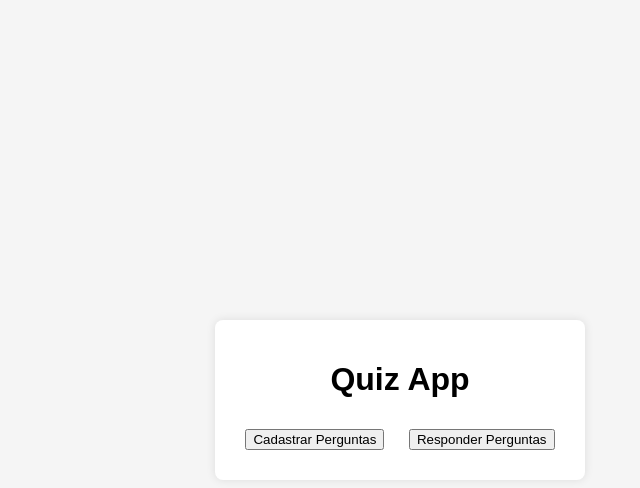
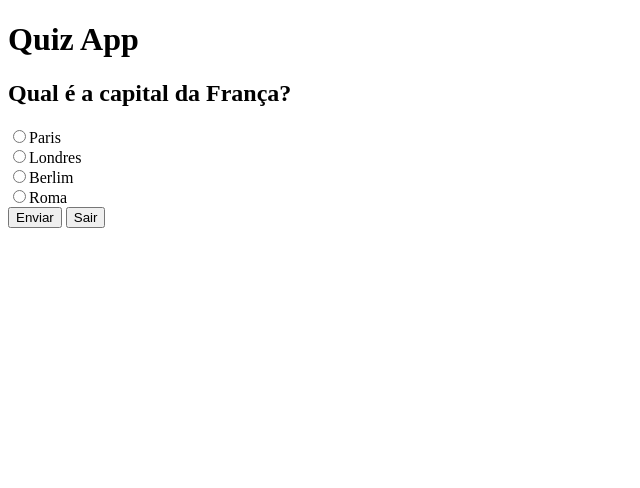
Before and after one commit to bessadavi33/QuizDoTerca, an Electron app: page QuizApp/index.html in a window 800 px wide. Both pictures are taken after a click on the button "Responder Perguntas". Shown: the whole page, without its empty margins (0-640 px from the left). Drawn offline with Linux system fonts and the light colour scheme.

Commit message:
Resolução de diversos bugs

```diff
--- a/QuizApp/index.html
+++ b/QuizApp/index.html
@@ -10,26 +10,53 @@
     <div id="app">
         <h1>Quiz App</h1>
         <div id="main-menu">
+            <label for="difficulty">Selecione o nível de dificuldade:</label>
+            <select id="difficulty">
+                <option value="1">Nível 1</option>
+                <option value="2">Nível 2</option>
+                <option value="3">Nível 3</option>
+            </select>
+            <button onclick="startQuiz()">Responder Perguntas</button>
             <button onclick="showQuestionForm()">Cadastrar Perguntas</button>
-            <button onclick="startQuiz()">Responder Perguntas</button>
-        </div>
-
-        <div id="question-form" style="display: none;">
-            <h2>Cadastrar Pergunta</h2>
-            <input type="text" id="question" placeholder="Pergunta">
-            <input type="text" id="option1" placeholder="Opção 1">
-            <input type="text" id="option2" placeholder="Opção 2">
-            <input type="text" id="option3" placeholder="Opção 3">
-            <input type="text" id="option4" placeholder="Opção 4">
-            <input type="text" id="correctOption" placeholder="Resposta Correta">
-            <button onclick="saveQuestion()">Salvar</button>
-            <button onclick="hideQuestionForm()">Cancelar</button>
         </div>
 
         <div id="quiz" style="display: none;">
             <h2 id="quiz-question"></h2>
             <div id="quiz-options"></div>
             <button onclick="submitAnswer()">Enviar</button>
+            <button onclick="confirmExit()">Sair</button>
+        </div>
+
+        <div id="question-form" style="display: none;">
+            <h2>Cadastrar Pergunta</h2>
+            <label for="new-question-level">Nível de Dificuldade:</label>
+            <select id="new-question-level">
+                <option value="1">Nível 1</option>
+                <option value="2">Nível 2</option>
+                <option value="3">Nível 3</option>
+            </select><br>
+
+            <label for="new-question">Pergunta:</label>
+            <input type="text" id="new-question"><br>
+
+            <label>Opções:</label><br>
+            <input type="radio" name="correct-option" value="0">
+            <input type="text" id="option-0"><br>
+            <input type="radio" name="correct-option" value="1">
+            <input type="text" id="option-1"><br>
+            <input type="radio" name="correct-option" value="2">
+            <input type="text" id="option-2"><br>
+            <input type="radio" name="correct-option" value="3">
+            <input type="text" id="option-3"><br>
+
+            <button onclick="saveQuestion()">Salvar</button>
+            <button onclick="cancelQuestionForm()">Cancelar</button>
+        </div>
+
+        <div id="confirmation-modal" style="display: none;">
+            <p>Tem certeza de que deseja sair do quiz?</p>
+            <button onclick="exitQuiz()">Sim</button>
+            <button onclick="closeConfirmationModal()">Não</button>
         </div>
     </div>
     <script src="script.js"></script>
--- a/QuizApp/package.json
+++ b/QuizApp/package.json
@@ -1,7 +1,6 @@
 {
   "name": "quizdoterca",
   "version": "1.0.0",
-  "description": "",
   "main": "main.js",
   "scripts": {
     "start": "electron ."
@@ -11,6 +10,6 @@
   "license": "ISC",
   "devDependencies": {
     "electron": "^31.0.2"
-  }
-
+  },
+  "description": ""
 }
--- a/QuizApp/script.js
+++ b/QuizApp/script.js
@@ -1,49 +1,107 @@
-let questions = [];
-
-function showQuestionForm() {
-    document.getElementById('main-menu').style.display = 'none';
-    document.getElementById('question-form').style.display = 'block';
-}
-
-function hideQuestionForm() {
-    document.getElementById('question-form').style.display = 'none';
-    document.getElementById('main-menu').style.display = 'block';
-}
-
-function saveQuestion() {
-    const question = document.getElementById('question').value;
-    const options = [
-        document.getElementById('option1').value,
-        document.getElementById('option2').value,
-        document.getElementById('option3').value,
-        document.getElementById('option4').value
-    ];
-    const correctOption = document.getElementById('correctOption').value;
-
-    if (question && options.every(option => option) && options.includes(correctOption)) {
-        questions.push({ question, options, correctOption });
-        alert('Pergunta salva com sucesso!');
-        document.getElementById('question-form').reset();
-        hideQuestionForm();
-    } else {
-        alert('Por favor, preencha todos os campos corretamente.');
-    }
-}
+const questions = {
+    1: [
+        {
+            question: "Qual é a capital da França?",
+            options: ["Paris", "Londres", "Berlim", "Roma"],
+            correctOption: "Paris"
+        },
+        {
+            question: "Qual é a maior montanha do mundo?",
+            options: ["Monte Everest", "K2", "Kangchenjunga", "Lhotse"],
+            correctOption: "Monte Everest"
+        },
+        {
+            question: "Qual é o rio mais longo do mundo?",
+            options: ["Rio Amazonas", "Rio Nilo", "Rio Yangtzé", "Rio Mississippi"],
+            correctOption: "Rio Nilo"
+        },
+        {
+            question: "Qual é o maior oceano do mundo?",
+            options: ["Oceano Atlântico", "Oceano Pacífico", "Oceano Índico", "Oceano Ártico"],
+            correctOption: "Oceano Pacífico"
+        },
+        {
+            question: "Qual é a moeda do Japão?",
+            options: ["Yuan", "Yen", "Won", "Baht"],
+            correctOption: "Yen"
+        }
+    ],
+    2: [
+        {
+            question: "Quem pintou a Mona Lisa?",
+            options: ["Leonardo da Vinci", "Pablo Picasso", "Vincent van Gogh", "Claude Monet"],
+            correctOption: "Leonardo da Vinci"
+        },
+        {
+            question: "Qual é a fórmula química da água?",
+            options: ["H2O", "CO2", "O2", "N2"],
+            correctOption: "H2O"
+        },
+        {
+            question: "Quem escreveu 'Dom Quixote'?",
+            options: ["Miguel de Cervantes", "William Shakespeare", "J.K. Rowling", "Gabriel Garcia Marquez"],
+            correctOption: "Miguel de Cervantes"
+        },
+        {
+            question: "Qual planeta é conhecido como o Planeta Vermelho?",
+            options: ["Marte", "Júpiter", "Saturno", "Vênus"],
+            correctOption: "Marte"
+        },
+        {
+            question: "Qual é o símbolo químico do ouro?",
+            options: ["Au", "Ag", "Fe", "Hg"],
+            correctOption: "Au"
+        }
+    ],
+    3: [
+        {
+            question: "Qual é a velocidade da luz no vácuo?",
+            options: ["299.792.458 m/s", "150.000.000 m/s", "300.000.000 m/s", "299.792.458 km/s"],
+            correctOption: "299.792.458 m/s"
+        },
+        {
+            question: "Qual é o elemento mais abundante no universo?",
+            options: ["Hidrogênio", "Oxigênio", "Carbono", "Hélio"],
+            correctOption: "Hidrogênio"
+        },
+        {
+            question: "Quem desenvolveu a teoria da relatividade?",
+            options: ["Isaac Newton", "Albert Einstein", "Niels Bohr", "Galileo Galilei"],
+            correctOption: "Albert Einstein"
+        },
+        {
+            question: "Qual é a fórmula da circunferência de um círculo?",
+            options: ["2πr", "πr^2", "2r", "πd"],
+            correctOption: "2πr"
+        },
+        {
+            question: "Quem escreveu a peça 'Hamlet'?",
+            options: ["William Shakespeare", "Christopher Marlowe", "George Bernard Shaw", "John Milton"],
+            correctOption: "William Shakespeare"
+        }
+    ]
+};
 
 let currentQuestionIndex = 0;
+let selectedQuestions = [];
 
 function startQuiz() {
-    if (questions.length === 0) {
-        alert('Nenhuma pergunta cadastrada.');
+    const difficulty = document.getElementById('difficulty').value;
+    selectedQuestions = questions[difficulty];
+
+    if (selectedQuestions.length === 0) {
+        alert('Nenhuma pergunta disponível para este nível.');
         return;
     }
+
+    currentQuestionIndex = 0;
     document.getElementById('main-menu').style.display = 'none';
     document.getElementById('quiz').style.display = 'block';
-    showQuestion(0);
+    showQuestion(currentQuestionIndex);
 }
 
 function showQuestion(index) {
-    const question = questions[index];
+    const question = selectedQuestions[index];
     document.getElementById('quiz-question').innerText = question.question;
     const optionsDiv = document.getElementById('quiz-options');
     optionsDiv.innerHTML = '';
@@ -52,10 +110,10 @@ function showQuestion(index) {
         radioBtn.type = 'radio';
         radioBtn.name = 'quiz-option';
         radioBtn.value = option;
-        radioBtn.id = option;
+        radioBtn.id = option.replace(/\s/g, ''); // Remove espaços do ID para garantir validade
 
         const label = document.createElement('label');
-        label.htmlFor = option;
+        label.htmlFor = radioBtn.id;
         label.innerText = option;
 
         optionsDiv.appendChild(radioBtn);
@@ -72,7 +130,7 @@ function submitAnswer() {
     }
 
     const answer = selectedOption.value;
-    const correctOption = questions[currentQuestionIndex].correctOption;
+    const correctOption = selectedQuestions[currentQuestionIndex].correctOption;
 
     if (answer === correctOption) {
         alert('Você acertou!');
@@ -81,11 +139,41 @@ function submitAnswer() {
     }
 
     currentQuestionIndex++;
-    if (currentQuestionIndex < questions.length) {
+    if (currentQuestionIndex < selectedQuestions.length) {
         showQuestion(currentQuestionIndex);
     } else {
         alert('Você completou o quiz!');
         document.getElementById('quiz').style.display = 'none';
         document.getElementById('main-menu').style.display = 'block';
+        currentQuestionIndex = 0;
     }
 }
+
+function showQuestionForm() {
+    document.getElementById('main-menu').style.display = 'none';
+    document.getElementById('question-form').style.display = 'block';
+}
+
+function cancelQuestionForm() {
+    document.getElementById('question-form').style.display = 'none';
+    document.getElementById('main-menu').style.display = 'block';
+}
+
+function saveQuestion() {
+    alert('Funcionalidade de salvar pergunta não implementada.');
+}
+
+function confirmExit() {
+    document.getElementById('confirmation-modal').style.display = 'block';
+}
+
+function closeConfirmationModal() {
+    document.getElementById('confirmation-modal').style.display = 'none';
+}
+
+function exitQuiz() {
+    document.getElementById('confirmation-modal').style.display = 'none';
+    document.getElementById('quiz').style.display = 'none';
+    document.getElementById('main-menu').style.display = 'block';
+    currentQuestionIndex = 0;
+}
--- a/QuizApp/style.css
+++ b/QuizApp/style.css
@@ -1,28 +1,19 @@
-body {
-    font-family: Arial, sans-serif;
-    display: flex;
-    justify-content: center;
-    align-items: center;
-    height: 100vh;
-    background-color: #f5f5f5;
-    margin: 0;
+#confirmation-modal {
+    position: fixed;
+    top: 50%;
+    left: 50%;
+    transform: translate(-50%, -50%);
+    background-color: white;
+    padding: 20px;
+    border: 1px solid black;
+    box-shadow: 0 0 10px rgba(0, 0, 0, 0.5);
+    z-index: 1000;
 }
 
-#app {
-    background: #fff;
-    padding: 20px;
-    border-radius: 8px;
-    box-shadow: 0 0 10px rgba(0, 0, 0, 0.1);
-    text-align: center;
+#confirmation-modal p {
+    margin: 0 0 10px;
 }
 
-button {
-    margin: 10px;
+#confirmation-modal button {
+    margin-right: 10px;
 }
-
-input {
-    display: block;
-    margin: 10px auto;
-    padding: 10px;
-    width: 80%;
-}
```
Also changed, not shown: 1 other file.
